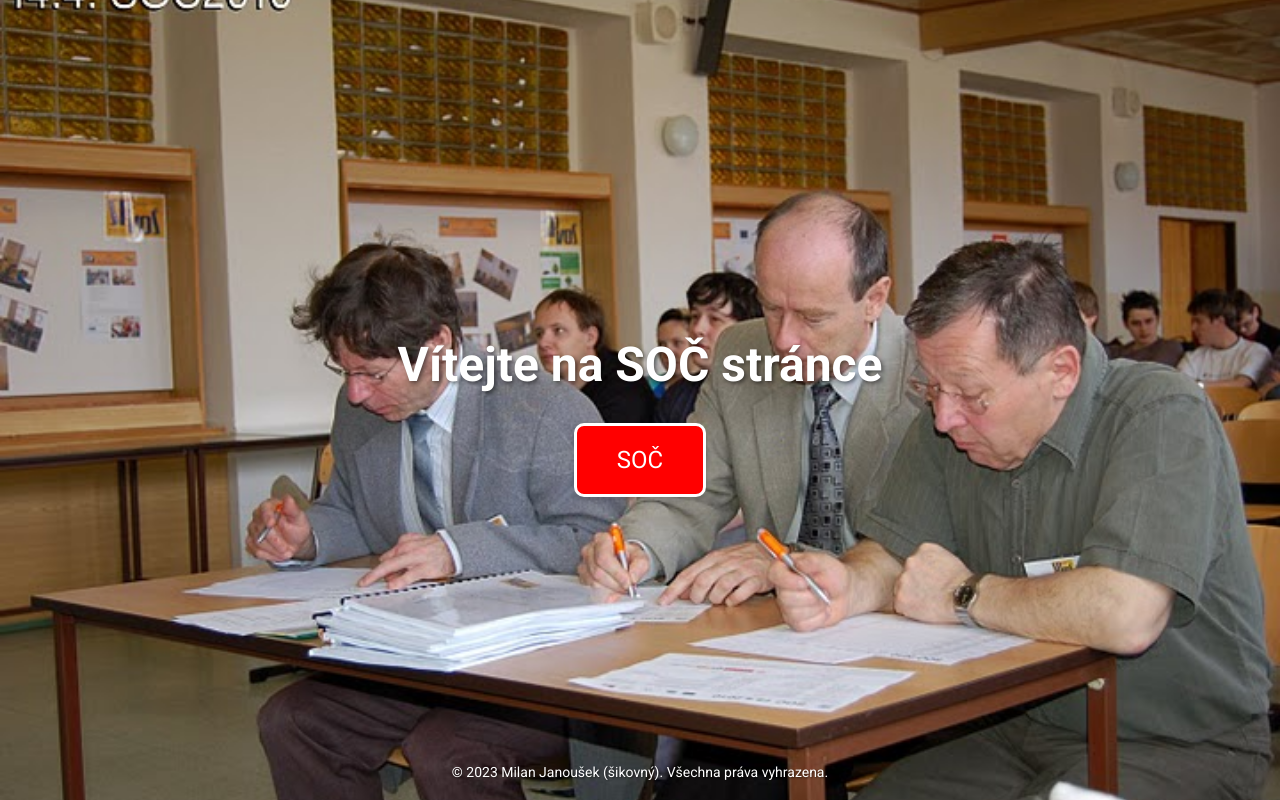
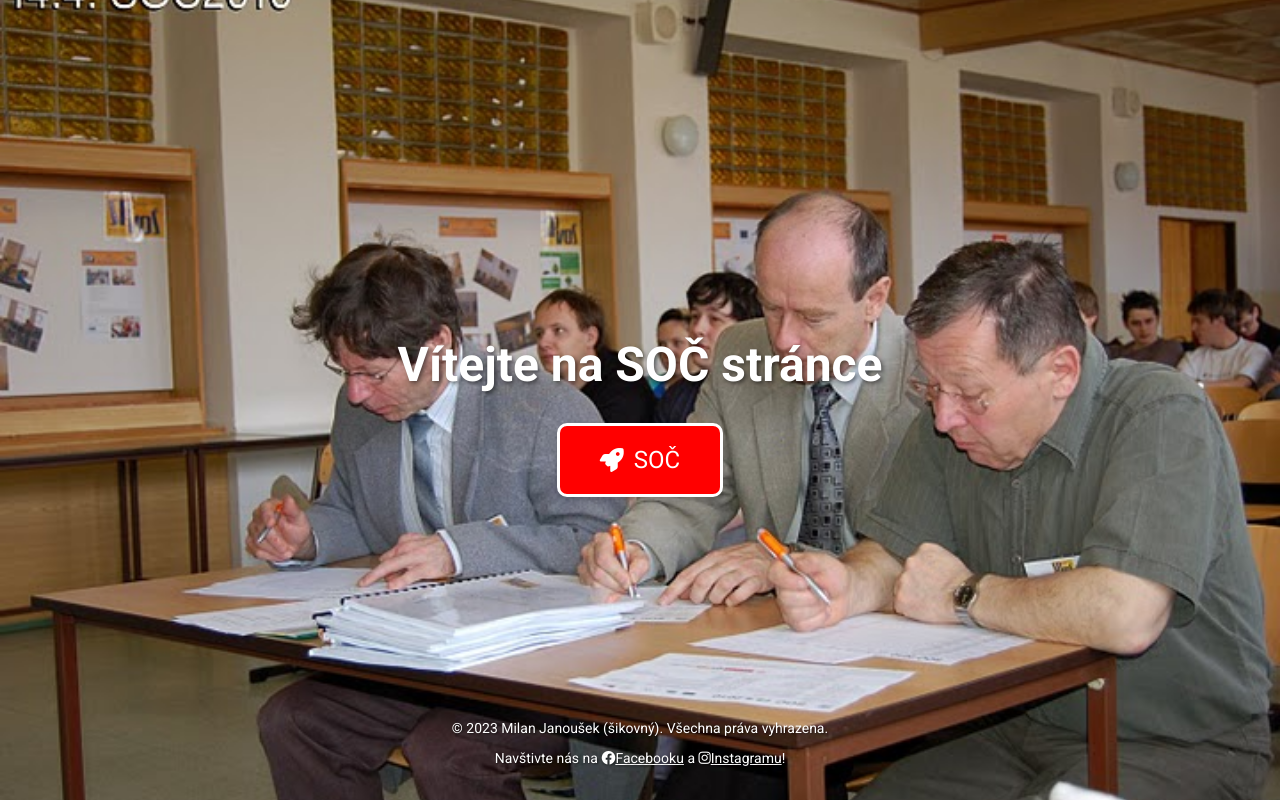
Before and after one commit to Echoavt/Echoavt.github.io, a plain HTML site: page soc_page.html in a window 1280 px wide. Drawn offline with Linux system fonts and the light colour scheme.

Commit message:
Update soc_page.html

```diff
--- a/soc_page.html
+++ b/soc_page.html
@@ -5,6 +5,7 @@
   <meta name="viewport" content="width=device-width, initial-scale=1.0">
   <title>SOČ Tlačítko</title>
   <link href="https://fonts.googleapis.com/css?family=Roboto:400,700&display=swap" rel="stylesheet">
+  <link href="https://cdnjs.cloudflare.com/ajax/libs/font-awesome/6.1.1/css/all.min.css" rel="stylesheet">
   <style>
     body {
       margin: 0;
@@ -28,7 +29,8 @@
     }
 
     .button {
-      display: inline-block;
+      display: inline-flex;
+      align-items: center;
       font-size: 24px;
       text-align: center;
       padding: 20px 40px;
@@ -47,6 +49,10 @@
       box-shadow: 0px 6px 8px rgba(0, 0, 0, 0.4);
     }
 
+    .button i {
+      margin-right: 10px;
+    }
+
     .footer {
       position: fixed;
       bottom: 20px;
@@ -59,7 +65,10 @@
 </head>
 <body>
   <h1 class="header">Vítejte na SOČ stránce</h1>
-  <a href="http://wiki.sps-pi.cz/index.php/SOC" class="button">SOČ</a>
-  <div class="footer">&copy; 2023 Milan Janoušek (šikovný). Všechna práva vyhrazena.</div>
+  <a href="http://wiki.sps-pi.cz/index.php/SOC" class="button"><i class="fas fa-rocket"></i>SOČ</a>
+  <div class="footer">
+    <p>&copy; 2023 Milan Janoušek (šikovný). Všechna práva vyhrazena.</p>
+    <p>Navštivte nás na <a href="https://www.facebook.com/" style="color: white; text-decoration: underline;"><i class="fab fa-facebook"></i>Facebooku</a> a <a href="https://www.instagram.com/" style="color: white; text-decoration: underline;"><i class="fab fa-instagram"></i>Instagramu</a>!</p>
+  </div>
 </body>
 </html>
```
